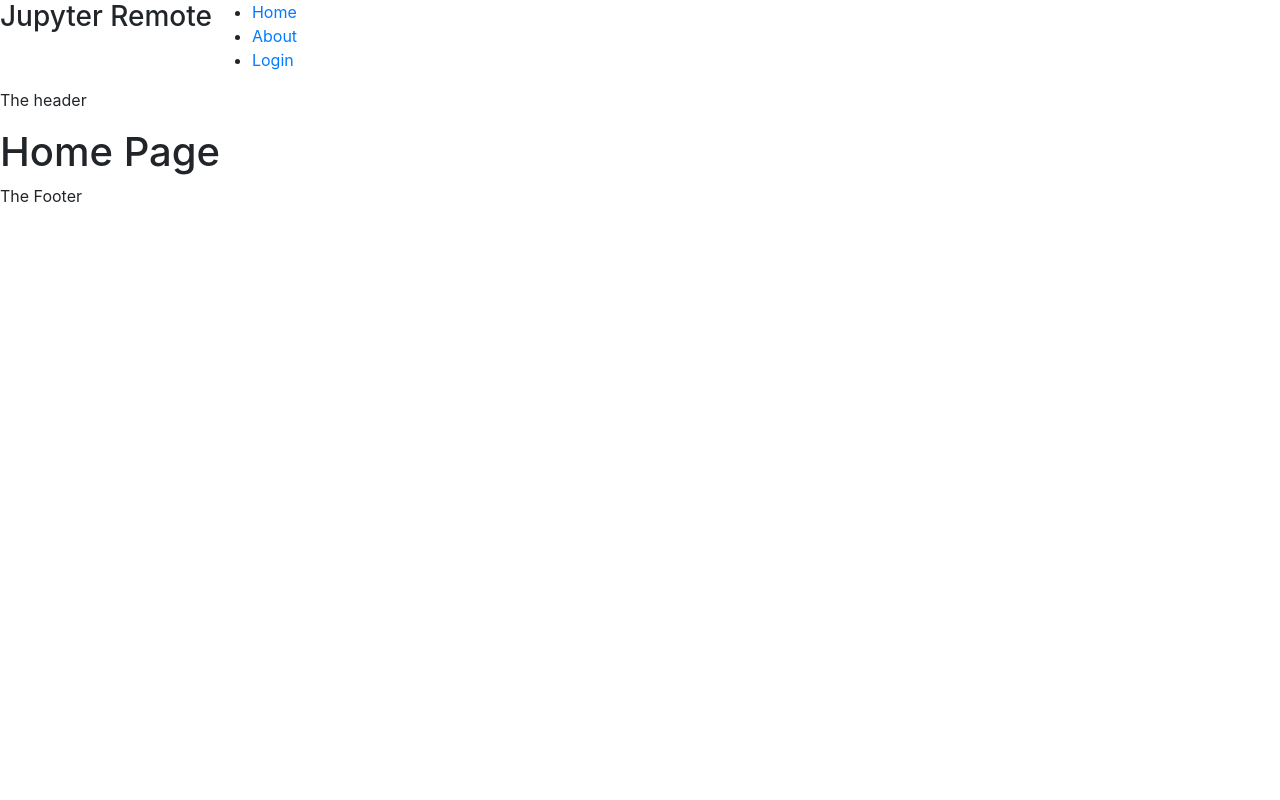
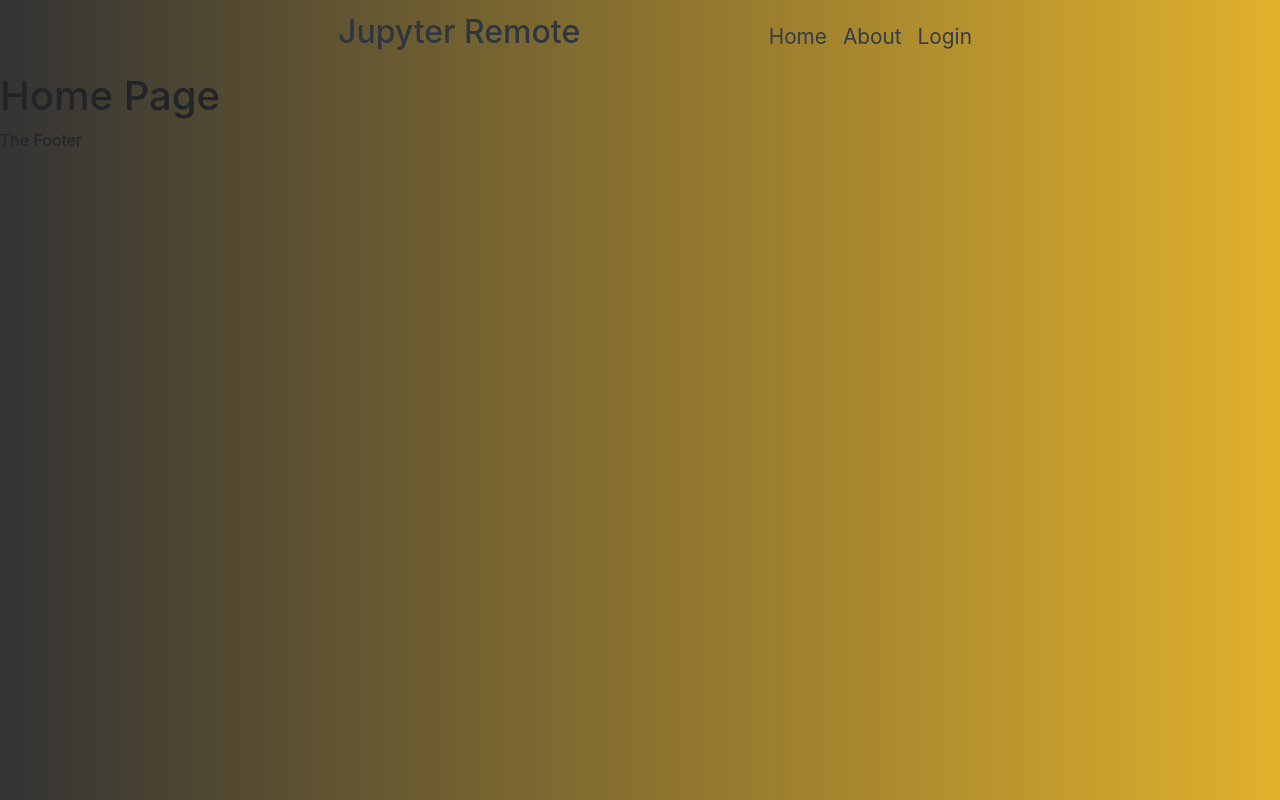
Before and after one commit to Etanyauh/JupyterRemote, a React (Create React App) app: page / in a window 1280 px wide. Built offline with nearby package versions, Linux system fonts and the light colour scheme.

Commit message:
Added navigation bar and styles and body color

```diff
--- a/src/components/Header/Index.js
+++ b/src/components/Header/Index.js
@@ -6,7 +6,6 @@ class Header extends Component {
         return (
             <header>
                 <Navigation />
-                <p>The header</p>
             </header>
         )
     }
--- a/src/components/Header/Nav.js
+++ b/src/components/Header/Nav.js
@@ -26,12 +26,19 @@ class Navigation extends Component {
 
     render() {
         return (
-            <nav className="navigation">
-                <h3>Jupyter Remote</h3>
-                <ul className="nav-items">
-                    {this.navLinks()}
-                </ul>
-            </nav>
+            <div className="container">
+                <nav className="navbar navbar-expand-lg row justify-content-between">
+                    <div>
+                        <Link to='/' className="navbar-brand col-8"><h2>Jupyter Remote</h2></Link>
+                    </div>
+
+                    <div className="collapse navbar-collapse col-4" id="navbarText">
+                        <ul className="navbar-nav mr-auto">
+                            {this.navLinks()}
+                        </ul>
+                    </div>
+                </nav>
+            </div>
         )
     }
 
@@ -46,8 +53,8 @@ class Navigation extends Component {
     authLinks() {
         return this.states.auth_links.map((val, key) => {
             return (
-                <li key={key}>
-                    <Link to={val.url}>{val.text}</Link>
+                <li key={key} className="nav-item active">
+                    <Link to={val.url} className="nav-link">{val.text}</Link>
                 </li>
             )
         })
@@ -56,8 +63,8 @@ class Navigation extends Component {
     noAuthLinks() {
         return this.states.no_auth_links.map((val, key) => {
             return (
-                <li key={key}>
-                    <Link to={val.url}>{val.text}</Link>
+                <li key={key} className="nav-item active">
+                    <Link to={val.url} className="nav-link">{val.text}</Link>
                 </li>
             )
         })
--- a/src/index.css
+++ b/src/index.css
@@ -3,6 +3,9 @@
 body {
   margin: 0;
   padding: 0;
+  background: #BA8B02;  /* fallback for old browsers */
+  background: -webkit-linear-gradient(to right, #333, #feca57);  /* Chrome 10-25, Safari 5.1-6 */
+  background: linear-gradient(to right, #333, #e1b12c); /* W3C, IE 10+/ Edge, Firefox 16+, Chrome 26+, Opera 12+, Safari 7+ */
   font-family: -apple-system, BlinkMacSystemFont, "Segoe UI", "Roboto", "Oxygen",
     "Ubuntu", "Cantarell", "Fira Sans", "Droid Sans", "Helvetica Neue",
     sans-serif;
--- a/src/styles/components/header/navbar.scss
+++ b/src/styles/components/header/navbar.scss
@@ -1,5 +1,26 @@
-nav.navigation {
-    display: flex;
-    flex-direction: row;
-    // background: red;
+// NAVIGATION ITEMS
+nav.navbar {
+    width: 60%;
+    margin: 0 auto;
 }
+
+.nav-item {
+    font-size: 1.3rem;
+}
+
+a.nav-link {
+    color: #353b48;
+}
+
+.navbar-brand {
+    color: #2f3640;
+}
+
+a.nav-link:hover {
+    color: #222f3e;
+    font-size: 1.4rem;
+}
+
+.navbar-brand:hover {
+    color: #222f3e;
+}
```
